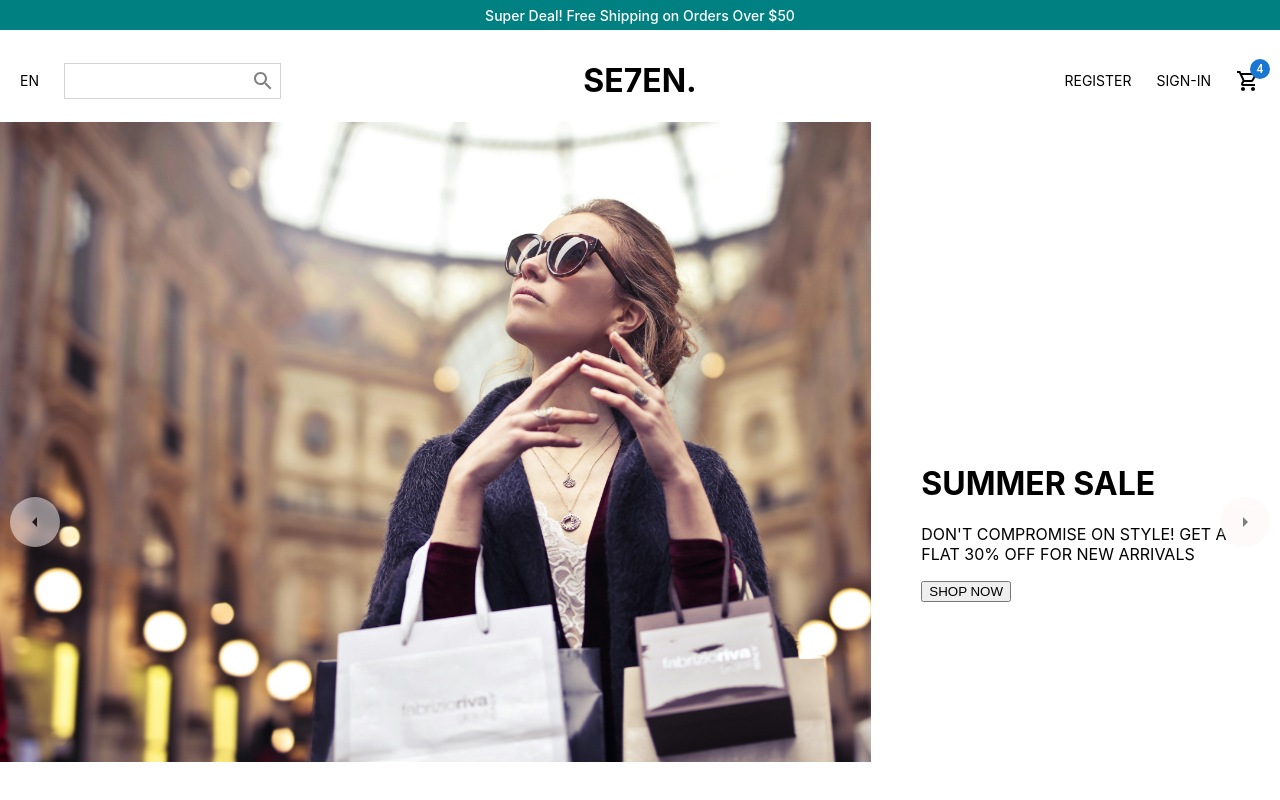
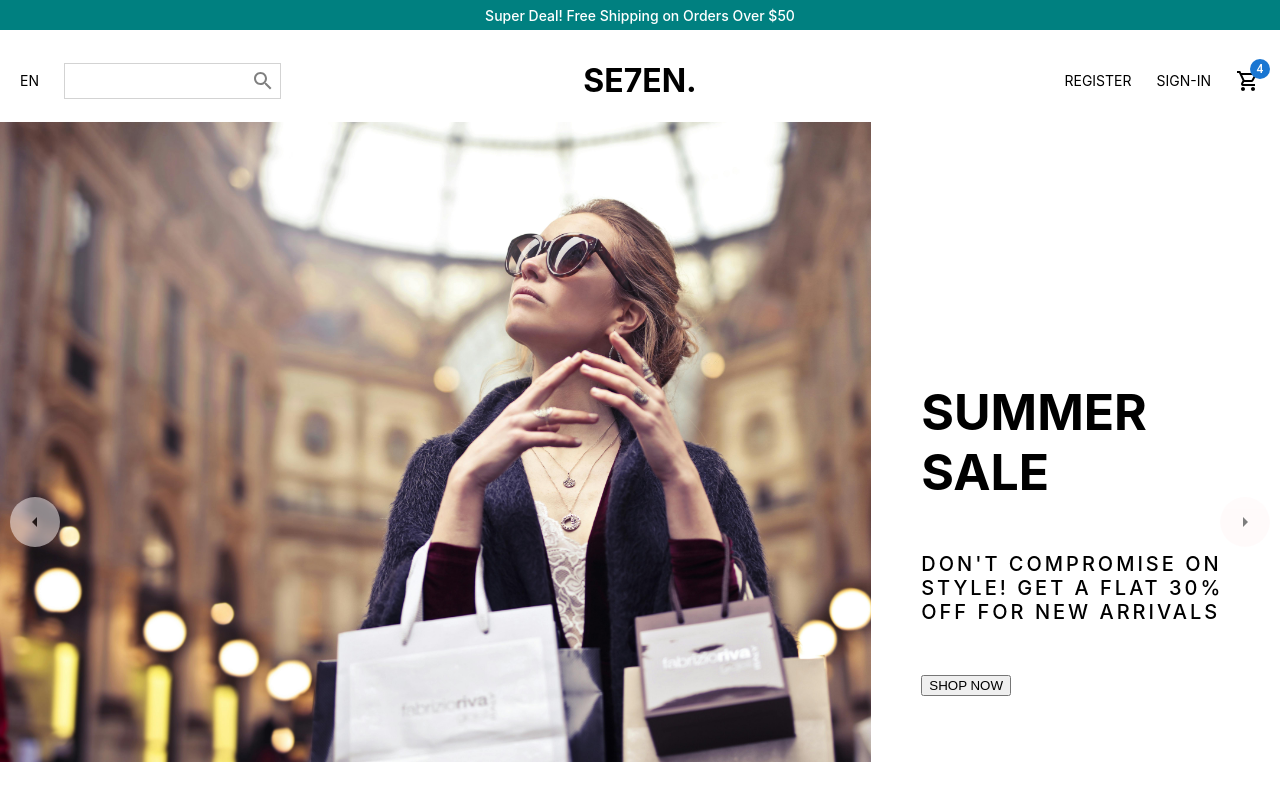
Before and after one commit to tg1489/e-commerce-shopping, a React (Create React App) app: page / in a window 1280 px wide. Shown: the top 800 px of the page. Built offline with nearby package versions, Linux system fonts and the light colour scheme.

Commit message:
added desc css

```diff
--- a/src/components/Slider.jsx
+++ b/src/components/Slider.jsx
@@ -56,8 +56,15 @@ const InfoContainer = styled.div`
   padding: 50px;
 `;
 
-const Title = styled.h1``;
-const Desc = styled.p``;
+const Title = styled.h1`
+  font-size: 50px;
+`;
+const Desc = styled.p`
+  margin: 50px 0px;
+  font-size: 20px;
+  font-weight: 500;
+  letter-spacing: 3px;
+`;
 const Button = styled.button``;
 
 export default function Slider() {
```
